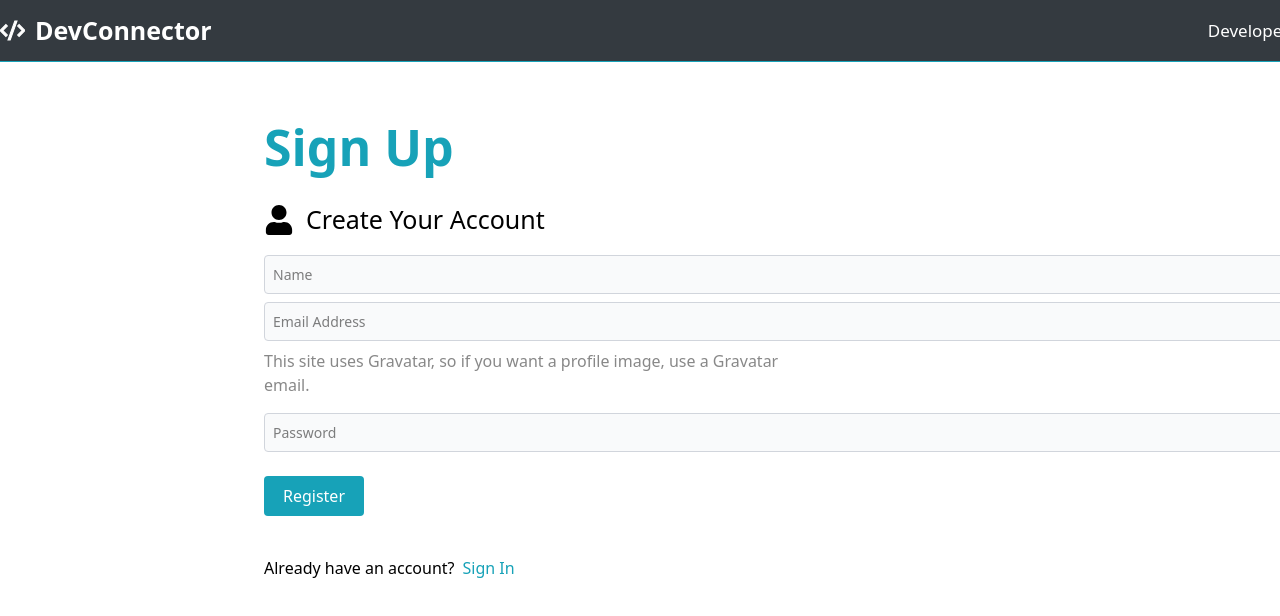
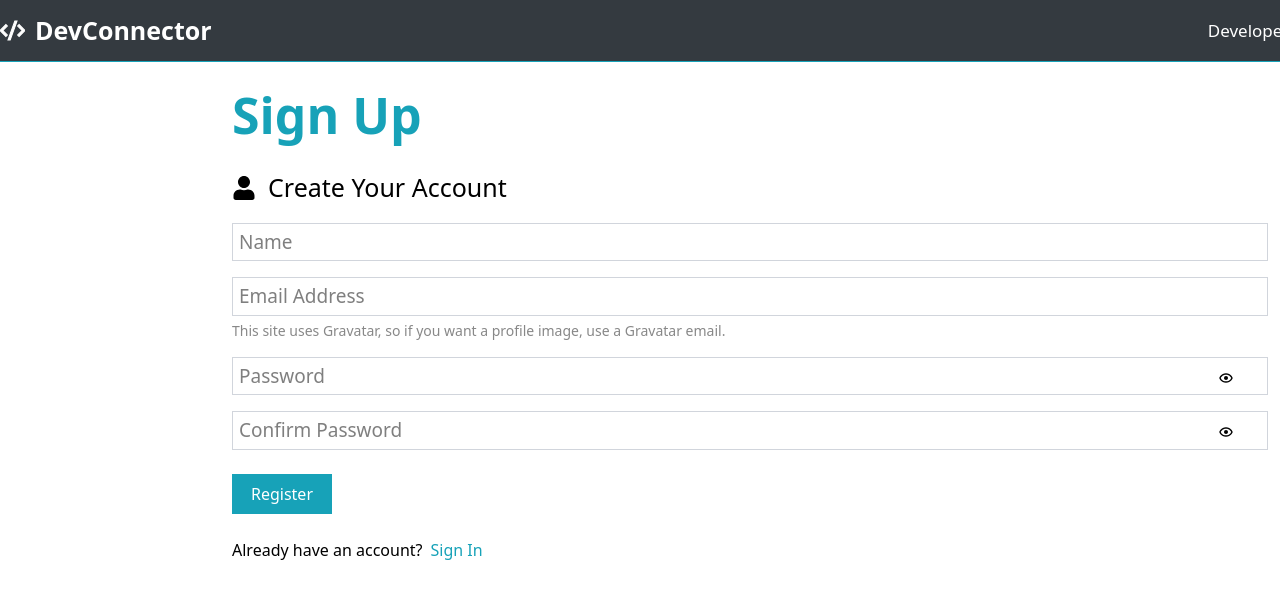
Before and after one commit to EzozaMukhamedova/Imtihon7, a React (Vite) app: page /register in a window 1280 px wide. Shown: the top 616 px of the page. Built offline with nearby package versions, Linux system fonts and the light colour scheme.

Commit message:
login & register kansei

```diff
--- a/src/page/Login.jsx
+++ b/src/page/Login.jsx
@@ -38,9 +38,8 @@ const Login = () => {
         localStorage.setItem("token", response.token);
         localStorage.setItem("user", JSON.stringify(response.user || {}));
 
-        console.log("LocalStorage dagi token:", localStorage.getItem("token")); // Tekshirish
+        console.log("LocalStorage dagi token:", localStorage.getItem("token"));
 
-        // Login muvaffaqiyatli bo'lsa, home sahifasiga yo'naltirish
         navigate("/");
       } else {
         setError(response?.message || "Email yoki parol noto‘g‘ri.");
@@ -53,13 +52,13 @@ const Login = () => {
   return (
     <>
       <Navbar />
-      <div className="flex flex-col p-8 ml-[200px]">
+      <div className="flex flex-col ml-[200px]">
         <div className="bg-white p-4 w-[600px] rounded-lg">
           <h2 className="text-[#17a2b8] text-[50px] font-bold">Sign In</h2>
           {error && <p className="text-center text-red-500">{error}</p>}
           <div className="flex items-center py-2 ">
-            <FaUser className="w-6 h-6 mr-3" />
-            <h2 className="text-xl py-[15px]">Sign into Your Account</h2>
+            <FaUser className="w-[24px] h-[24px] mr-3" />
+            <h2 className="text-xl py-[16px]">Sign Into Your Account</h2>
           </div>
           <form onSubmit={handleSubmit} className="flex flex-col">
             <input
@@ -68,16 +67,16 @@ const Login = () => {
               placeholder="Email Address"
               value={formData.email}
               onChange={handleChange}
-              className="w-[1063px] p-2 outline-none text-sm border border-gray-300 rounded mb-2 bg-gray-50"
+              className="w-[1063px] p-1 outline-none text-[19px]  border border-gray-300  mb-4 "
               required
             />
             <input
               type="password"
               name="password"
-              placeholder="Parol"
+              placeholder="Password"
               value={formData.password}
               onChange={handleChange}
-              className="w-[1063px] p-2 mb-2 text-sm border border-gray-300 rounded outline-none bg-gray-50"
+              className="w-[1063px] p-1 mb-2 text-[19px] border border-gray-300 outline-none "
               required
             />
             <button
--- a/src/page/Register.jsx
+++ b/src/page/Register.jsx
@@ -1,13 +1,13 @@
 import React, { useContext, useState } from "react";
+import { BiShow, BiHide } from "react-icons/bi"; // 👁️
 import AuthContext from "../context/AuthContext";
 import { useNavigate } from "react-router-dom";
 import { register } from "../service/authService";
-import { IoIosEye, IoIosEyeOff } from "react-icons/io";
 import { FaUser } from "react-icons/fa";
 import Navbar from "../components/Navbar";
 
 const Register = () => {
-  // const [showPassword, setShowPassword] = useState(false);
+  const [showPassword, setShowPassword] = useState(false);
   const { setUser, setToken } = useContext(AuthContext);
   const navigate = useNavigate();
 
@@ -18,8 +18,6 @@ const Register = () => {
   });
 
   const [error, setError] = useState("");
-
-  const emailRegex = /^[^\s@]+@[^\s@]+\.[^\s@]+$/;
 
   function handleChange(e) {
     setFormData({ ...formData, [e.target.name]: e.target.value });
@@ -32,14 +30,6 @@ const Register = () => {
       setError("Ism maydoni bo‘sh bo‘lishi mumkin emas.");
       return;
     }
-    if (!emailRegex.test(formData.email.trim())) {
-      setError("Noto‘g‘ri email formati.");
-      return;
-    }
-    if (formData.password.trim().length < 6) {
-      setError("Parol kamida 6 ta belgidan iborat bo‘lishi kerak.");
-      return;
-    }
 
     const body = {
       name: formData.name.trim(),
@@ -47,26 +37,18 @@ const Register = () => {
       password: formData.password.trim(),
     };
 
-    console.log("Yuborilayotgan ma'lumot:", body);
-
     try {
       const response = await register(body);
-      console.log("Backenddan kelgan javob:", response);
-
-      const token = response?.token;
-      if (token) {
-        setToken(token);
+      if (response?.token) {
+        setToken(response.token);
         setUser({});
-
-        localStorage.setItem("token", token);
+        localStorage.setItem("token", response.token);
         localStorage.setItem("user", JSON.stringify({}));
-
         navigate("/");
       } else {
         setError("Ro‘yxatdan o‘tishda muammo yuz berdi.");
       }
     } catch (err) {
-      console.error("Ro‘yxatdan o‘tishda xato:", err);
       setError(
         "Ro‘yxatdan o‘tishda xatolik yuz berdi. Qaytadan urinib ko‘ring."
       );
@@ -76,11 +58,11 @@ const Register = () => {
   return (
     <>
       <Navbar />
-      <div className="flex flex-col p-8 ml-[200px]">
+      <div className="flex flex-col  ml-[200px]">
         <div className="bg-white p-4 w-[600px]">
-          <h2 className="text-[#17a2b8] text-[50px] ml-4 font-bold">Sign Up</h2>
+          <h2 className="text-[#17a2b8] text-[50px] ml-4 font-bold stroke-[3]">Sign Up</h2>
           <div className="flex items-center py-4 ml-4">
-            <FaUser className="mr-3 w-[30px] h-[30px]" />
+            <FaUser className="mr-3 w-[24px] h-[24px] font-[#333333]" />
             <h2 className="text-[25px]">Create Your Account</h2>
           </div>
 
@@ -93,7 +75,7 @@ const Register = () => {
               placeholder="Name"
               value={formData.name}
               onChange={handleChange}
-              className="w-[1036px] p-2 outline-none ml-4 text-[14px] border border-gray-300 rounded mb-2 bg-gray-50"
+              className="w-[1036px] pl-[6px] p-1 outline-none ml-4 text-[19px] border border-gray-300  mb-4 "
               required
             />
             <input
@@ -102,42 +84,60 @@ const Register = () => {
               placeholder="Email Address"
               value={formData.email}
               onChange={handleChange}
-              className="w-[1036px] p-2 outline-none ml-4 text-[14px] border border-gray-300 rounded mb-2 bg-gray-50"
+              className="w-[1036px] pl-[6px] p-1 outline-none ml-4 text-[19px] border border-gray-300  mb-1 "
               required
             />
-            <p className="ml-4 pb-4 text-[#888]">
+            <p className="ml-4 pb-4 text-[#888] text-[14px]">
               This site uses Gravatar, so if you want a profile image, use a
               Gravatar email.
             </p>
             <div className="relative">
               <input
-                // type={showPassword ? "text" : "password"}
+                type={showPassword ? "text" : "password"}
                 name="password"
                 placeholder="Password"
                 value={formData.password}
                 onChange={handleChange}
-                className="w-[1036px] p-2 ml-4 outline-none text-[14px] border border-gray-300 rounded mb-2 bg-gray-50 pr-10"
+                className="w-[1036px] pl-[6px] p-1 ml-4 outline-none text-[19px] border border-gray-300  mb-4 pr-10"
                 required
               />
               <button
                 type="button"
-                className="absolute right-[-450px] top-[13px]"
-                // onClick={() => setShowPassword(!showPassword)}
+                className="absolute right-[-450px] top-[13px] cursor-pointer"
+                onClick={() => setShowPassword(!showPassword)}
               >
-                {/* {showPassword ? <IoIosEyeOff /> : <IoIosEye />} */}
+                {showPassword ? <BiHide /> : <BiShow />}{" "}
+              </button>
+            </div>
+            <div className="relative">
+              <input
+                type={showPassword ? "text" : "password"}
+                name="password"
+                placeholder="Confirm Password"
+                value={formData.password}
+                onChange={handleChange}
+                className="w-[1036px] pl-[6px] p-1 ml-4 outline-none text-[19px] border border-gray-300  mb-2 pr-10"
+                required
+              />
+              <button
+                type="button"
+                className="absolute right-[-450px] top-[13px] cursor-pointer"
+                onClick={() => setShowPassword(!showPassword)}
+              >
+                {showPassword ? <BiHide /> : <BiShow />}{" "}
               </button>
             </div>
 
             <button
               type="submit"
-              className="w-[100px] ml-4 bg-[#17a2b8] text-white py-2 mt-4 rounded"
+              className="w-[100px] ml-4 bg-[#17a2b8] text-white py-2 mt-4"
             >
               Register
             </button>
           </form>
         </div>
 
-        <div className="bg-white w-[385px] mt-4 p-2">
+        <div className="bg-white w-[385px]  p-2">
           <div className="flex pl-6 text-center">
             <p className="pr-2">Already have an account?</p>
             <p
```
